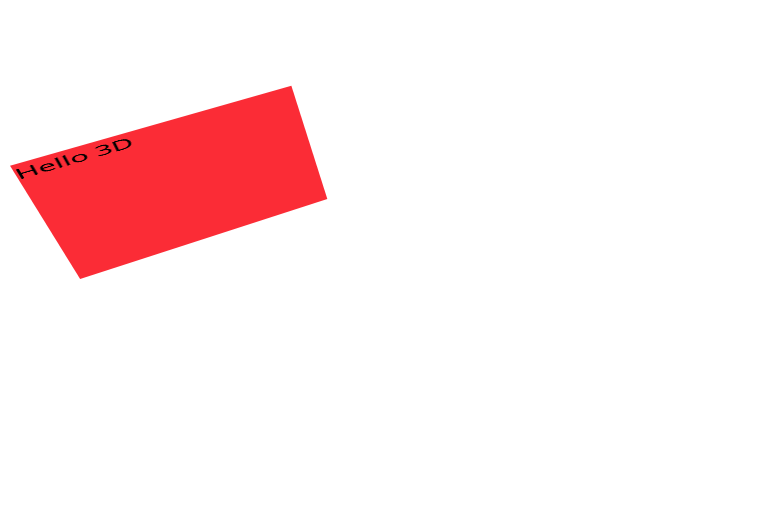
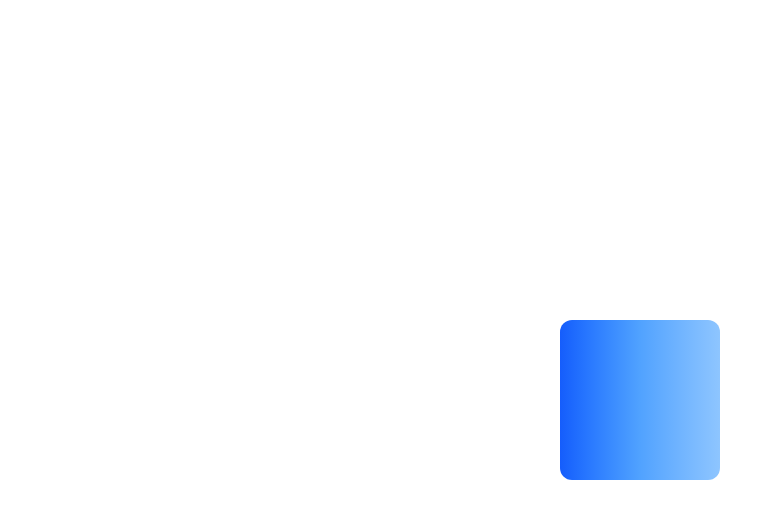
Before and after one commit to arsalannury/Learn_New_Front_Features, a React (Vite) app: page / in a window 1280 px wide. Shown: the top 518 px of the page, without its empty margins (0-773 px from the left). Built offline with nearby package versions, Linux system fonts and the light colour scheme.

Commit message:
--test-bg-linear

```diff
--- a/src/App.tsx
+++ b/src/App.tsx
@@ -1,17 +1,12 @@
 function App() {
   return (
     <>
-      {/* <div className="perspective-distant mt-28">
-        <img
-          className="m-auto text-center transform-3d -scale-y-[20%] "
-          src="/3d.png"
-        />
-      </div> */}
-      <div className="perspective-[1000px] m-26">
-        <div className="transform-3d -rotate-x-45 rotate-y-45 scale-x-200 bg-red-500 w-40 h-40">
-          Hello 3D
-        </div>
-      </div>
+      <div
+        className="transition-all duration-1000 hover:rotate-180
+                      rounded-xl w-40 h-40
+                      bg-linear-to-l from-blue-300 via-blue-400  to-blue-600 hover:shadow-sm
+                      absolute top-[50%] left-[50%] translate-x-[-50%] translate-y-[-50%]"
+      />
     </>
   );
 }
```
